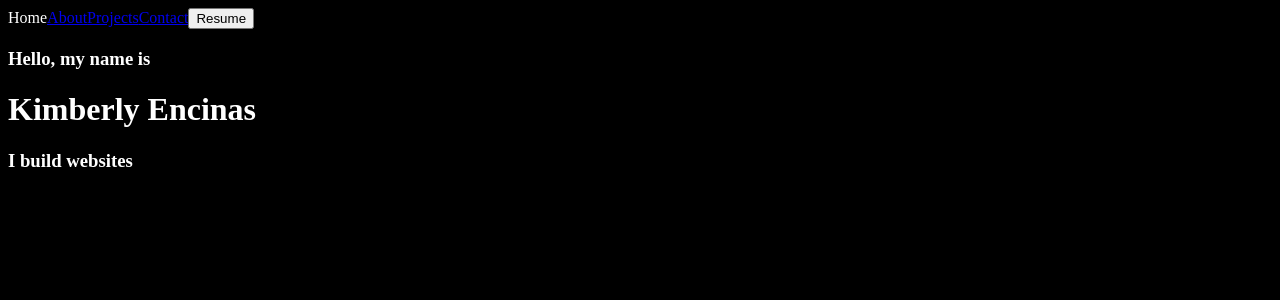
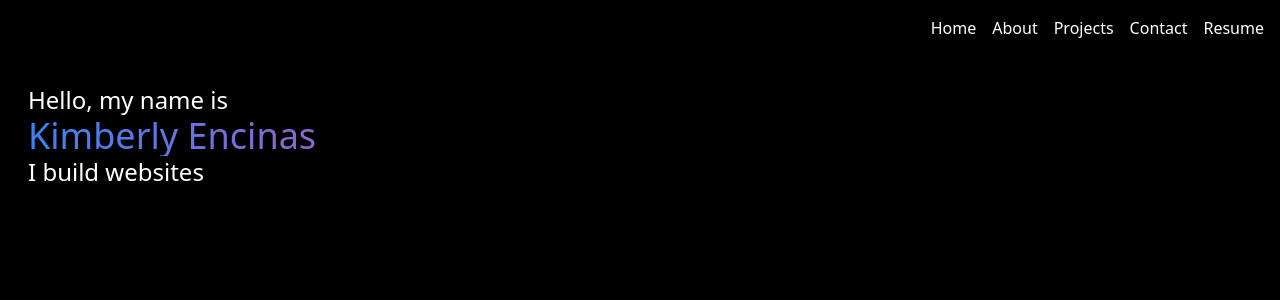
Before and after one commit to kimbencinas/kimbencinas.github.io, a React (Create React App) app: page / in a window 1280 px wide. Shown: the top 300 px of the page. Built offline with nearby package versions, Linux system fonts and the light colour scheme.

Commit message:
minor design changes

```diff
--- a/src/App.css
+++ b/src/App.css
@@ -1,3 +1,7 @@
+@import 'tailwindcss/base';
+@import 'tailwindcss/components';
+@import 'tailwindcss/utilities';
+
 body {
   background-color: black;
   color: white;
--- a/src/App.js
+++ b/src/App.js
@@ -1,23 +1,22 @@
 import './App.css';
 import { Link } from 'react-router-dom';
-import GradientText from './Components/TextDecoration';
 
 function App() {
   return (
     <div className="App">
       <header className="App-header">
-        <nav>
-          Home
+        <div className="flex justify-end gap-4 p-4">
+          <Link to="/">Home</Link>
           <Link to ="/about">About</Link>
           <Link to="/projects">Projects</Link>
           <Link to="/contact">Contact</Link>
           <button>Resume</button>
-        </nav>
+        </div>
       </header>
-      <div className="main-content">
-        <h3>Hello, my name is</h3>
-        <h1>Kimberly Encinas</h1>
-        <h3>I build websites</h3>
+      <div className="main-content justify-center items-center p-7">
+        <h3 className="text-2xl">Hello, my name is</h3>
+        <h1 className="block text-transparent bg-clip-text bg-gradient-to-r from-blue-500 via-pink-500 to-blue-500 text-4xl">Kimberly Encinas</h1>
+        <h3 className="text-2xl">I build websites</h3>
       </div>
     </div>
   );
--- a/tailwind.config.js
+++ b/tailwind.config.js
@@ -1,7 +1,8 @@
 /** @type {import('tailwindcss').Config} */
-module.exports = {
+export default {
   content: [
-    "./index.html"
+    "./index.html",
+    "./src/**/*.{js,ts,jsx,tsx}"
   ],
   theme: {
     extend: {},
```
